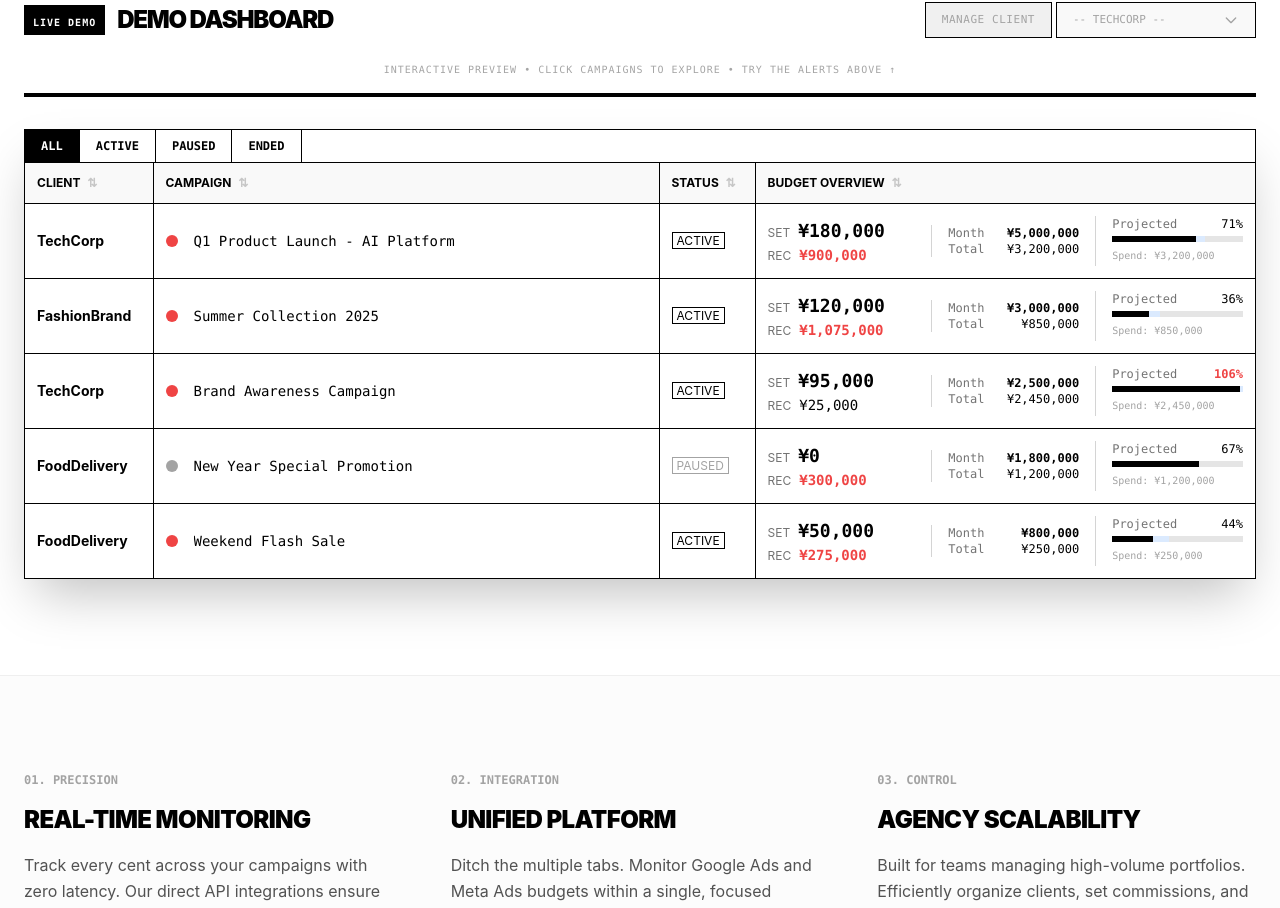
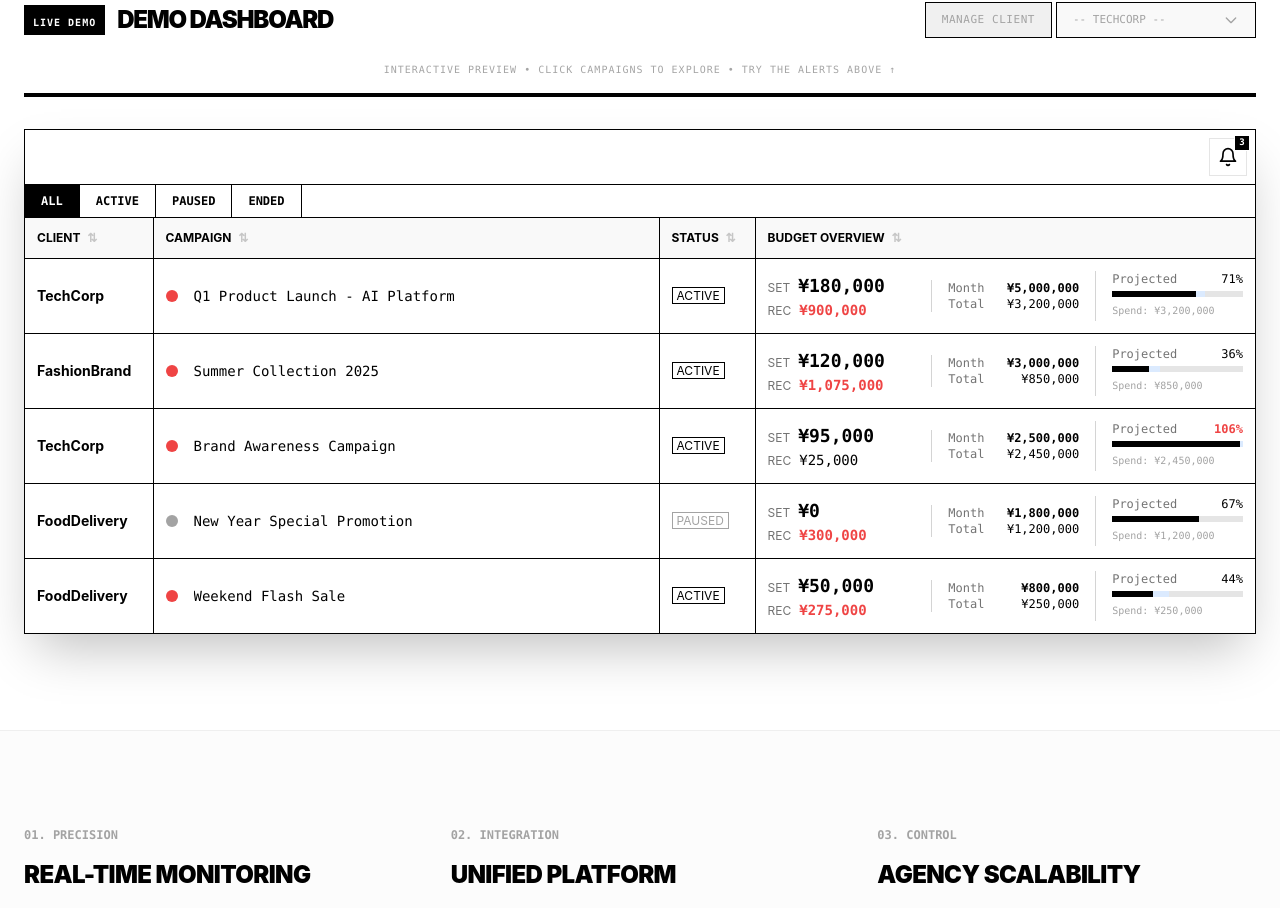
Before and after one commit to May1350/phantom-trifid, a React (Vite) app: page / in a window 1280 px wide. Shown: the part 1254-2162 px from the top of the page. Built offline with nearby package versions, Linux system fonts and the light colour scheme.

Commit message:
UI Sync: Added mini top bar to DemoDashboard for better layout consistency

```diff
--- a/src/pages/landing/ui/DemoDashboard.tsx
+++ b/src/pages/landing/ui/DemoDashboard.tsx
@@ -234,6 +234,11 @@ export const DemoDashboard: React.FC = () => {
             </div>
 
             <div className="border border-black overflow-hidden bg-white shadow-2xl">
+                {/* Demo "Top Bar" to match real app layout */}
+                <div className="bg-white border-b border-black p-2 flex justify-end">
+                    <DemoAlertBadge />
+                </div>
+
                 {/* Filter Tabs */}
                 <div className="flex border-b border-black text-xs font-mono font-bold">
                     {(['all', 'active', 'paused', 'ended'] as FilterStatus[]).map(status => (
```
